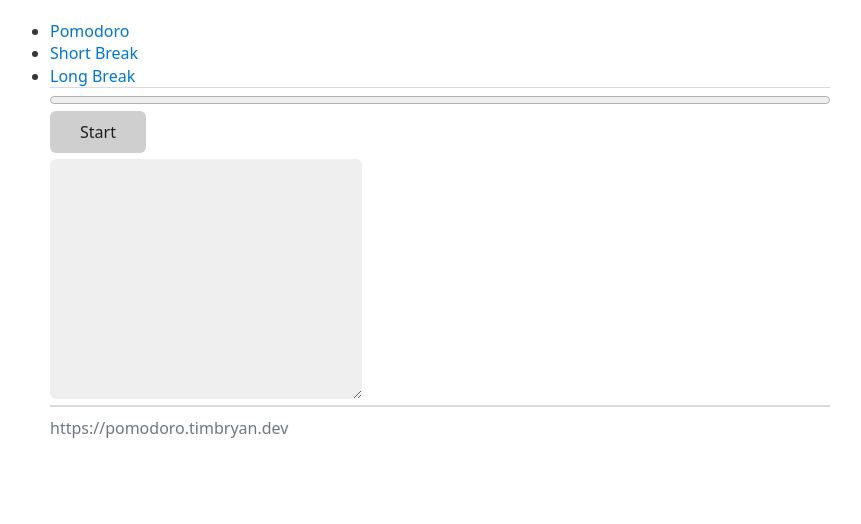
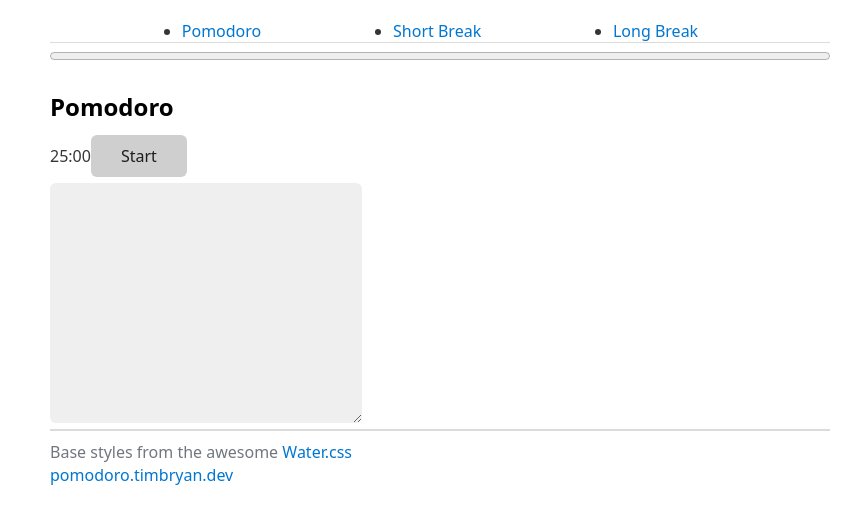
Before and after one commit to timbryandev/pomodoro-with-todos, a React (Vite) app: page / in a window 1280 px wide. Shown: the top 524 px of the page, without its empty margins (200-1061 px from the left). Built offline with nearby package versions, Linux system fonts and the light colour scheme.

Commit message:
create smaller components

```diff
--- a/src/App.tsx
+++ b/src/App.tsx
@@ -1,17 +1,16 @@
-import React from 'react'
-import {
-  BrowserRouter as Router,
-  Routes,
-  Route,
-  Link,
-  Outlet,
-  useLocation,
-} from 'react-router-dom'
+import { BrowserRouter as Router, Route, Routes } from 'react-router-dom'
+
+import { GlobalProvider } from './context/timer'
 
 import './App.css'
+import { Layout } from './components/Layout'
+import { LongBreak } from './components/LongBreak'
+import { Pomodoro } from './components/Pomodoro'
+import { ShortBreak } from './components/ShortBreak'
 
 export default function App() {
   return (
+    <GlobalProvider>
       <Router>
         <Routes>
           <Route path='/' element={<Layout />}>
@@ -21,89 +20,8 @@ export default function App() {
           </Route>
         </Routes>
       </Router>
+    </GlobalProvider>
   )
-}
-
-function Layout() {
-  const location = useLocation()
-
-  return (
-    <>
-      <nav>
-        <ul>
-          <li>
-            <Link
-              to='/'
-              className={`button mode-button ${
-                location.pathname === '/' ? 'active' : ''
-              }`}
-            >
-              Pomodoro
-            </Link>
-          </li>
-          <li>
-            <Link
-              to='/short-break'
-              className={`button mode-button ${
-                location.pathname === '/short-break' ? 'active' : ''
-              }`}
-            >
-              Short Break
-            </Link>
-          </li>
-          <li>
-            <Link
-              to='/long-break'
-              className={`button mode-button ${
-                location.pathname === '/long-break' ? 'active' : ''
-              }`}
-            >
-              Long Break
-            </Link>
-          </li>
-        </ul>
-      </nav>
-      <hr />
-      <main className='App'>
-        <Outlet />
-      </main>
-      <hr />
-      <footer>https://pomodoro.timbryan.dev</footer>
-    </>
-  )
-}
-
-function Pomodoro() {
-  return (
-    <>
-      <progress id='js-progress' value='0'></progress>
-      <div className='progress-bar'></div>
-      <div className='timer'>
-        {/* <Clock ms={time} /> */}
-        <button className='main-button' data-action='start' id='js-btn'>
-          Start
-        </button>
-
-        <div className='todos'>
-          <textarea name='' id='' cols={30} rows={10}></textarea>
-        </div>
-      </div>
-
-      <div className='hidden'>
-        <audio src='backtowork.mp3' data-sound='pomodoro'></audio>
-        <audio src='break.mp3' data-sound='shortBreak'></audio>
-        <audio src='break.mp3' data-sound='longBreak'></audio>
-      </div>
-    </>
-  )
-}
-
-function ShortBreak() {
-  return <h2>Short Break</h2>
-}
-
-function LongBreak() {
-  return <h2>Long Break</h2>
 }
 
 // function App() {
--- /dev/null
+++ b/src/components/Clock.tsx
@@ -0,0 +1,23 @@
+import { Mode, useGlobalContext } from '../context/timer'
+import { millisToMinuteSeconds } from '../utils/time'
+
+interface ClockProps {
+  mode: keyof typeof Mode
+}
+
+export const Clock = ({ mode }: ClockProps) => {
+  const { state } = useGlobalContext()
+  const time = state[mode].current
+  const formattedTime = millisToMinuteSeconds(time)
+
+  console.log({ mode, state, time, formattedTime })
+
+  return (
+    <div className='clock'>
+      <span className='clock__time'>{formattedTime}</span>
+      <button className='main-button' data-action='start'>
+        Start
+      </button>
+    </div>
+  )
+}
--- /dev/null
+++ b/src/components/Layout.tsx
@@ -0,0 +1,67 @@
+import { Link, Outlet, useLocation } from 'react-router-dom'
+import { useGlobalContext } from '../context/timer'
+import { Progress } from './Progress'
+
+export const Layout = () => {
+  const location = useLocation()
+  const peter = useGlobalContext()
+  console.log({ peter })
+  return (
+    <>
+      <nav>
+        <ul className='nav'>
+          <li>
+            <Link
+              to='/'
+              className={`button mode-button ${
+                location.pathname === '/' ? 'active' : ''
+              }`}
+            >
+              Pomodoro
+            </Link>
+          </li>
+          <li>
+            <Link
+              to='/short-break'
+              className={`button mode-button ${
+                location.pathname === '/short-break' ? 'active' : ''
+              }`}
+            >
+              Short Break
+            </Link>
+          </li>
+          <li>
+            <Link
+              to='/long-break'
+              className={`button mode-button ${
+                location.pathname === '/long-break' ? 'active' : ''
+              }`}
+            >
+              Long Break
+            </Link>
+          </li>
+        </ul>
+      </nav>
+      <hr />
+      <main className='App'>
+        <Progress />
+        <Outlet />
+      </main>
+      <div className='hidden'>
+        <audio src='backtowork.mp3' data-sound='pomodoro'></audio>
+        <audio src='break.mp3' data-sound='shortBreak'></audio>
+        <audio src='break.mp3' data-sound='longBreak'></audio>
+      </div>
+      <hr />
+      <footer>
+        <p>
+          Base styles from the awesome{' '}
+          <a href='https://watercss.kognise.dev/'>Water.css</a>
+        </p>
+        <p>
+          <a href='https://pomodoro.timbryan.dev'>pomodoro.timbryan.dev</a>
+        </p>
+      </footer>
+    </>
+  )
+}
--- /dev/null
+++ b/src/components/LongBreak.tsx
@@ -0,0 +1,10 @@
+import { Clock } from './Clock'
+
+export const LongBreak = () => {
+  return (
+    <div className='timer'>
+      <h2>Long BReak</h2>
+      <Clock mode='longBreak' />
+    </div>
+  )
+}
--- /dev/null
+++ b/src/components/Pomodoro.tsx
@@ -0,0 +1,14 @@
+import { Clock } from './Clock'
+
+export const Pomodoro = () => {
+  return (
+    <div className='timer'>
+      <h2>Pomodoro</h2>
+      <Clock mode='pomodoro' />
+
+      <div className='todos'>
+        <textarea name='' id='' cols={30} rows={10}></textarea>
+      </div>
+    </div>
+  )
+}
--- /dev/null
+++ b/src/components/Progress.tsx
@@ -0,0 +1,3 @@
+export const Progress = () => {
+  return <progress id='js-progress' value='0'></progress>
+}
--- /dev/null
+++ b/src/components/ShortBreak.tsx
@@ -0,0 +1,10 @@
+import { Clock } from './Clock'
+
+export const ShortBreak = () => {
+  return (
+    <div className='timer'>
+      <h2>Short Break</h2>
+      <Clock mode='shortBreak' />
+    </div>
+  )
+}
```
Lines whose indentation alone changed are shown as unchanged.
